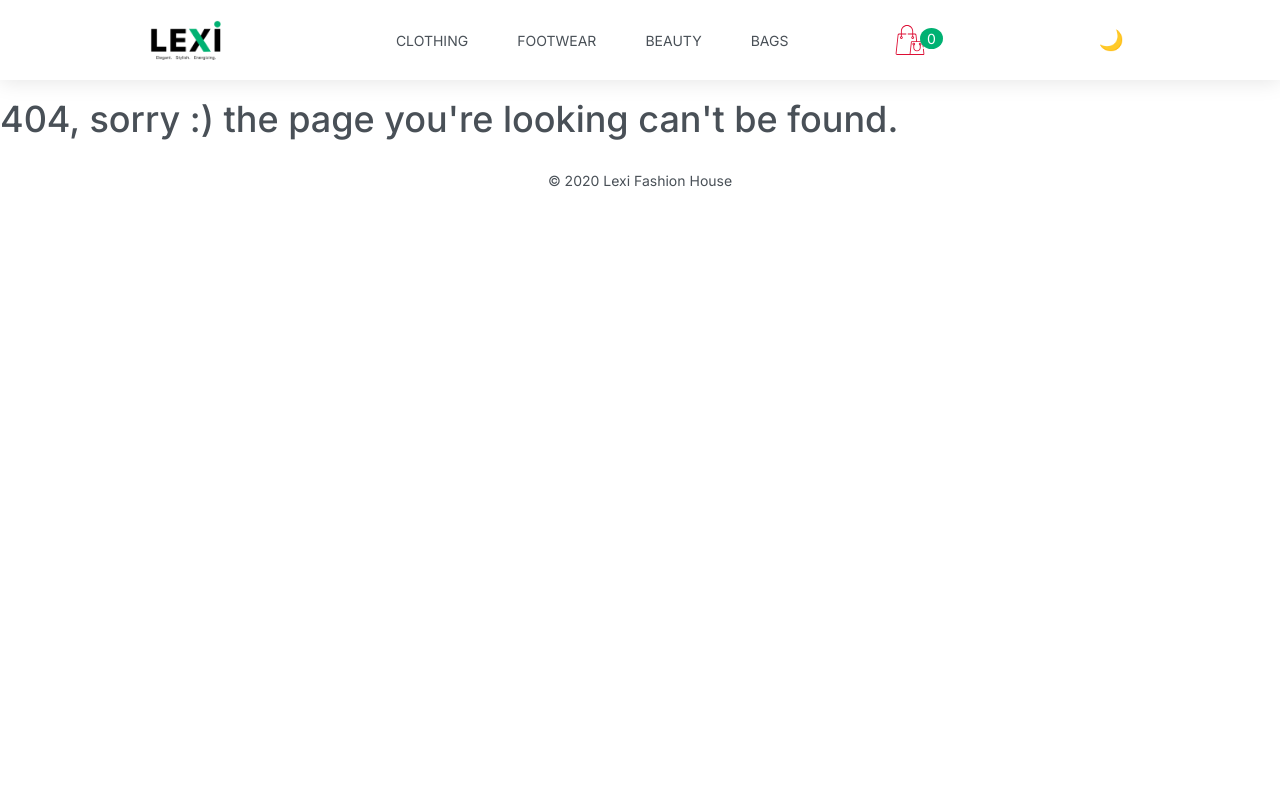
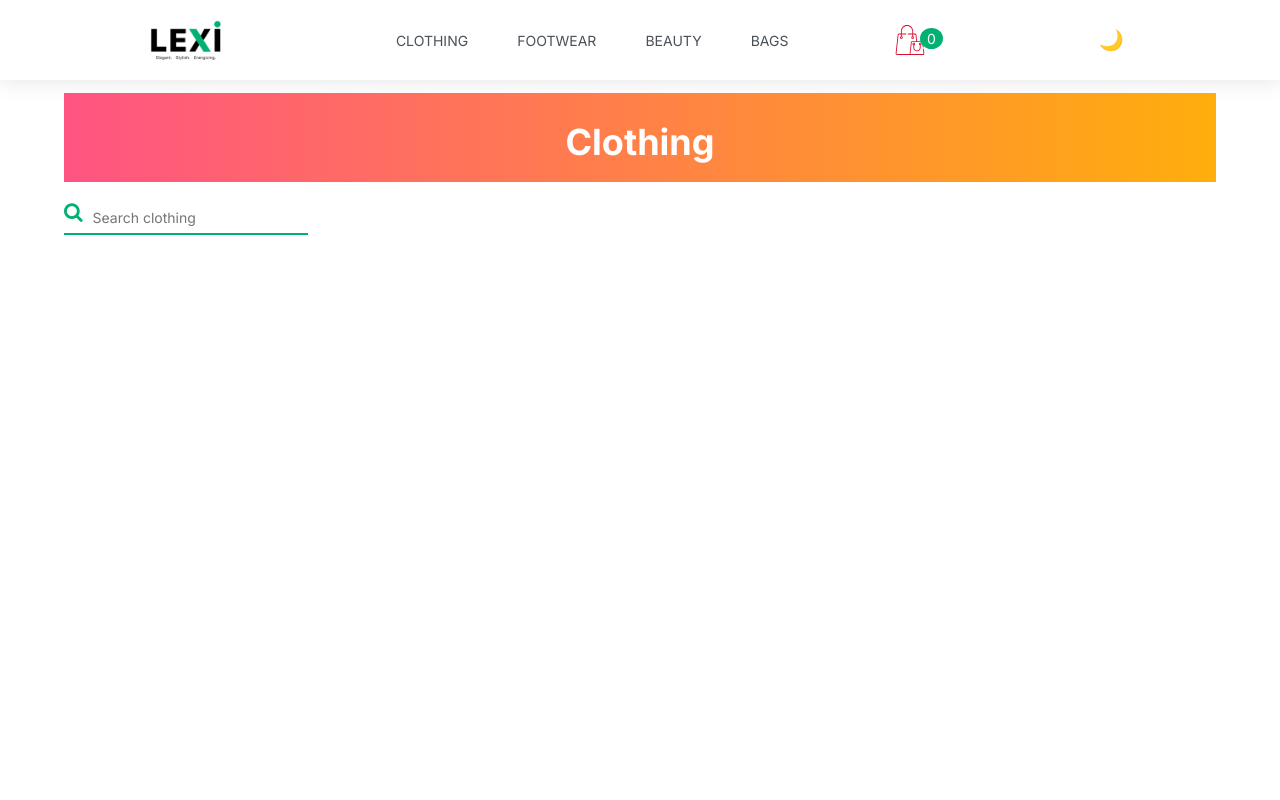
Before and after one commit to domanisamuel/kiatu, a React (Create React App) app: page /clothing in a window 1280 px wide. Before the commit this address had no page. Shown: the top 800 px of the page. Built offline with nearby package versions, Linux system fonts and the light colour scheme.

Commit message:
[feature]: clothing

```diff
--- a/src/App.tsx
+++ b/src/App.tsx
@@ -10,6 +10,7 @@ import Preloader from './components/preloader/preloader';
 import Navigation from './components/navigation/navigation'
 import Footer from './components/footer/footer'
 import ShoppingCart from './components/shopping-cart/shoping-cart'
+import Clothing from './components/clothing/clothing'
 
 //theme
 import { ThemeContext } from './themes/themeContext'
@@ -37,6 +38,7 @@ function App() {
           <Switch>
             <Route path='/' exact component={HomePage}/>
             <Route path='/cart' exact component={ShoppingCart}/>
+            <Route path='/clothing' exact component={Clothing}/>
             <Route component={ErrorPage}/>
           </Switch>
           <Footer/>
--- a/src/Global.scss
+++ b/src/Global.scss
@@ -14,6 +14,8 @@ $color-red: #DD0E34;
 $color-green: #00b172;
 $color-orange: #f6a704;
 
+$shade-one: linear-gradient(to right, rgb(255, 84, 131), rgb(255, 174, 12));
+
 // border-radius
 $border-radius: 12px;
 $border-radius-max: 999rem;
@@ -22,6 +24,24 @@ $border-radius-max: 999rem;
 $glovo-box-shadow: 0 2px 20px 0 rgba(0,0,0,.1);
 $fb-box-shadow: 0 1px 2px rgba(0, 0, 0, 0.2);
 $box-shadow-button: 0 16px 26px -10px rgba(63,106,216,0.56), 0 4px 25px 0px rgba(0,0,0,0.12), 0 8px 10px -5px rgba(63,106,216,0.2);
+
+// mixins
+@mixin page {
+  margin: 0;
+  padding: 1% 5%;
+  min-height: 100vh;
+}
+
+@mixin top {
+  background: $shade-one;
+  padding: 10px;
+  text-align: center;
+  color: $color-white;
+
+  h1 {
+      font-weight: 700;
+  }
+}
 
 
 html {
--- /dev/null
+++ b/src/components/clothing/clothing.module.scss
@@ -0,0 +1,10 @@
+
+@import '../../Global.scss';
+
+.clothing {
+    @include page();
+
+    .top {
+        @include top()
+    }
+}
--- /dev/null
+++ b/src/components/clothing/clothing.tsx
@@ -0,0 +1,18 @@
+import React from 'react'
+import styles from './clothing.module.scss'
+
+import Search from '../search/search'
+
+const Clothing: React.FC =()=> {
+    return (
+        <div className={styles.clothing}>
+            <div className={styles.top}>
+                <h1>Clothing</h1>
+            </div>
+            <Search
+                placeholder='Search clothing'
+            />
+        </div>
+    )
+}
+export default Clothing
--- /dev/null
+++ b/src/components/search/search.module.scss
@@ -0,0 +1,27 @@
+
+@import '../../Global.scss';
+
+.search_container {
+    display: inline-flex;
+    flex: 1 1 300px;
+    position: relative;
+    border:0;
+    border-bottom: 2px $color-green solid;
+    background-color: transparent;
+    overflow: hidden;
+    margin:20px 0;
+
+    .icon {
+        font-size: 20px;
+        color: $color-green;
+        margin-right: 10px;
+    }
+
+    .search_input {
+        border: 0;
+        padding: 0.5rem 0.5rem 0.5rem 0;
+        flex: 1;
+        background-color: transparent;
+        outline: none;
+    }
+}
--- /dev/null
+++ b/src/components/search/search.tsx
@@ -0,0 +1,24 @@
+import React from 'react'
+import styles from './search.module.scss'
+import className from 'classnames'
+
+interface Props {
+    placeholder: String
+}
+
+const Search: React.FC <Props> =(props:any)=> {
+    const {  type, value, placeholder, onChange } = props;
+    return (
+        <div className={styles.search_container}>
+            <i className={className("fa fa-search search-icon", styles.icon)}></i>
+            <input
+                type={ type ? type : 'text' }
+                placeholder={placeholder}
+                onChange={onChange}
+                value={value}
+                className={styles.search_input}
+            />
+        </div>
+    )
+}
+export default Search
--- a/src/components/shopping-cart/shoping-cart.tsx
+++ b/src/components/shopping-cart/shoping-cart.tsx
@@ -1,19 +1,19 @@
-import React, { useState } from 'react'
+import React  from 'react'
 import styles from './shopping-cart.module.scss'
 
-import { ReactComponent as CartIcon } from '../../assets/icons/cart-big.svg'
+// import { ReactComponent as CartIcon } from '../../assets/icons/cart-big.svg'
 
 const ShoppingCart: React.FC =()=> {
-    const [ cart, setCart ] = useState([])
+    // const [ cart, setCart ] = useState([])
     return (
         <div className={styles.cart}>
             <h1>Cart:)</h1>
-            <CartIcon style={cart.length > 0 ? {display:'none'} : {display:'inline'}}/>
+            {/* <CartIcon style={cart.length > 0 ? {display:'none'} : {display:'inline'}}/>
             <div className={styles.checkout}>
                 <button style={cart.length > 0 ? {display:'none'} : {display:'inline'}}>START SHOPPING</button>
                 <button style={cart.length < 1 ? {display:'none'} : {display:'inline'}}>CONTINUE SHOPPING</button>
                 <button style={cart.length < 1 ? {display:'none'} : {display:'inline'}}>PROCEED TO CHECKOUT</button>
-            </div>
+            </div> */}
         </div>
     )
 }
--- a/src/themes/themeChecker.ts
+++ b/src/themes/themeChecker.ts
@@ -1,13 +1,13 @@
 
-export const themeChecker = (theme:any) => {
+export const themeChecker = (theme:String) => {
     if(theme === 'light') {
         document.body.style.backgroundColor = "#fff"
         document.body.style.color = "#495057"
-      } else if(theme === 'dark') {
+    } else if(theme === 'dark') {
         document.body.style.backgroundColor = "#192028"
         document.body.style.color = "#e1e5e7"
-      } else {
+    } else {
         document.body.style.backgroundColor = ""
         document.body.style.color = ""
-      }
+    }
 }
```
